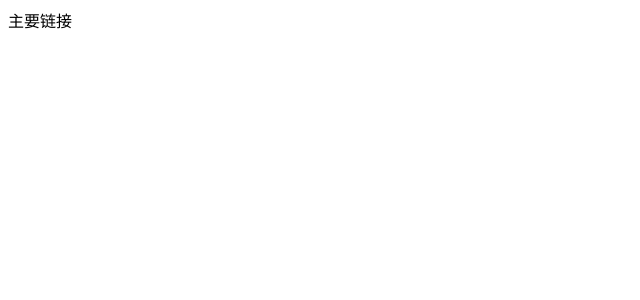
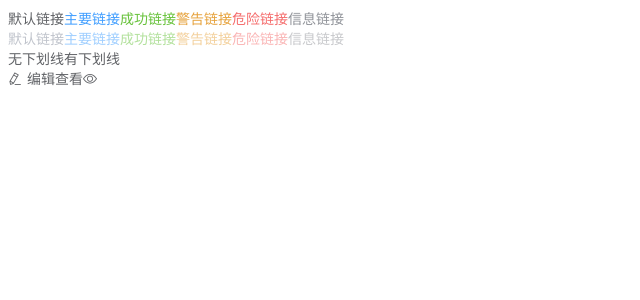
Before and after one commit to guijunqiao1/ELEMENT, a Vue app in the folder ELEMENT_origin/: page / in a window 1280 px wide. Shown: the top 300 px of the page, without its empty margins (0-640 px from the left). Built offline with nearby package versions, Linux system fonts and the light colour scheme.

Commit message:
完成Link 组件功能编写--后续完成所有的组件的test

```diff
--- a/ELEMENT_origin/src/App.vue
+++ b/ELEMENT_origin/src/App.vue
@@ -1,6 +1,29 @@
 <template>
   <div id="app">
-    <el-link>主要链接</el-link>
+    <div>
+      <el-link href="https://element.eleme.io" target="_blank">默认链接</el-link>
+      <el-link type="primary">主要链接</el-link>
+      <el-link type="success">成功链接</el-link>
+      <el-link type="warning">警告链接</el-link>
+      <el-link type="danger">危险链接</el-link>
+      <el-link type="info">信息链接</el-link>
+    </div>
+    <div>
+      <el-link disabled>默认链接</el-link>
+      <el-link type="primary" disabled>主要链接</el-link>
+      <el-link type="success" disabled>成功链接</el-link>
+      <el-link type="warning" disabled>警告链接</el-link>
+      <el-link type="danger" disabled>危险链接</el-link>
+      <el-link type="info" disabled>信息链接</el-link>
+    </div>
+    <div>
+      <el-link :underline="false">无下划线</el-link>
+      <el-link>有下划线</el-link>
+    </div>
+    <div>
+      <el-link icon="el-icon-edit">编辑</el-link>
+      <el-link>查看<i class="el-icon-view el-icon--right"></i> </el-link>
+    </div>
   </div>
 </template>
 
--- a/ELEMENT_origin/src/assets/theme-chalk/common/var.scss
+++ b/ELEMENT_origin/src/assets/theme-chalk/common/var.scss
@@ -129,6 +129,17 @@ $--button-disabled-font-color: $--color-text-placeholder !default; // #c0c4cc
 $--button-active-shade-percent: 10% !default;
 $--button-hover-tint-percent: 20% !default;
 
+/** Link
+-----------------------------*/
+$--link-font-size: $--font-size-base !default; // 14px
+$--link-font-weight: $--font-weight-primary !default; // 500
+$--link-default-font-color: $--color-text-regular !default; // 606266
+$--link-active-font-color: $--color-primary !default; // 409eff
+$--link-primary-font-color: $--color-primary !default; // 409eff
+$--link-success-font-color: $--color-success !default;
+$--link-warning-font-color: $--color-warning !default;
+$--link-danger-font-color: $--color-danger !default;
+$--link-info-font-color: $--color-info !default;
 
 
 /* Break Point
--- a/ELEMENT_origin/src/assets/theme-chalk/link.scss
+++ b/ELEMENT_origin/src/assets/theme-chalk/link.scss
@@ -1,5 +1,67 @@
 @import "./mixins/mixins.scss";
+@import "./common/var.scss";
 
-@include b(link){
+//此为scss中的数组定义格式
+$typeMap: (
+  primary: $--link-primary-font-color,
+  success: $--link-success-font-color,
+  danger: $--link-danger-font-color,
+  warning: $--link-warning-font-color,
+  info: $--link-info-font-color,
+);
 
+@include b(link) {
+  position: relative;
+  text-decoration: none;
+  font-size: $--link-font-size;
+  font-weight: $--link-font-weight;
+  color: $--link-default-font-color;
+
+  &:hover {
+    color: $--link-active-font-color;
+  }
+
+  [class *= "el-icon-"] {
+    & + span {
+      margin-left: 5px;
+    }
+  }
+
+  @include when(underline) {
+    &:hover::after {
+      position: absolute;
+      top: 0;
+      right: 0;
+      bottom: 0;
+      left: 0;
+      content: '';
+      border-bottom: 1px solid $--link-active-font-color;
+    }
+  }
+
+  @include when(disabled) {
+    cursor: not-allowed;
+    color: #c0c4cc;
+  }
+
+  //此处在scss中的循环语法中的第一个参数为key第二个参数为value
+  @each $type, $color in $typeMap {
+    @include m($type) {
+      color: $color;
+
+      &:hover {
+        color: mix($--color-white, $color, 20%);
+      }
+
+      @include when(underline) {
+        &:hover::after {
+          border-bottom-color: $color;
+        }
+      }
+
+      @include when(disabled) {
+        color: mix($--color-white, $color);
+      }
+    }
+  }
 }
--- a/ELEMENT_origin/src/components/element/link/src/link.vue
+++ b/ELEMENT_origin/src/components/element/link/src/link.vue
@@ -1,11 +1,40 @@
 <template>
-  <a class="el-link">
-    <slot></slot>
+  <a
+    :class="['el-link',type ? `el-link--${type}` : '',(underline && !disabled) ? 'is-underline': '',disabled ?'is-disabled' : '' ,]"
+    :href="href"
+  >
+    <i v-if="icon" :class="icon"></i>
+    <span v-if="instance.slots.default">
+      <slot></slot>
+    </span>
   </a>
 </template>
 
 
 <script setup lang="js" name="ElLink">
+import {getCurrentInstance} from "vue";
+
+defineProps({
+  type:{
+    type:String
+  },
+  disabled:{
+    type:Boolean
+  },
+  underline:{
+    type:Boolean
+  },
+  href:{
+    type:String
+  },
+  icon:{
+    type:String
+  }
+})
+
+//获取当前组件实例
+const instance = getCurrentInstance();
+
 
 </script>
 
```
